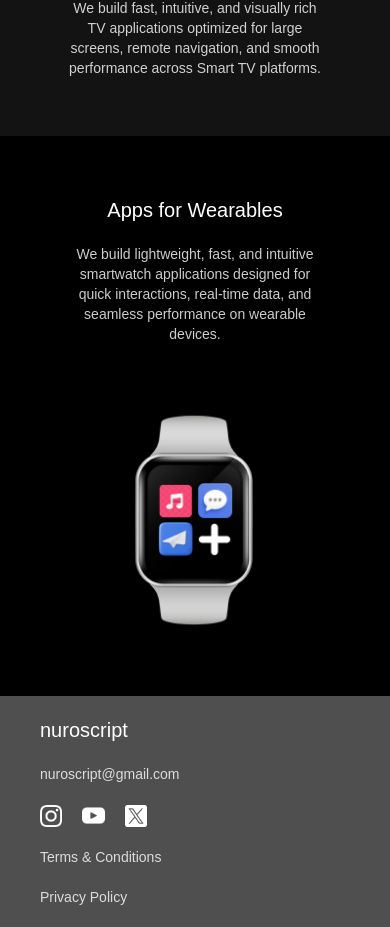
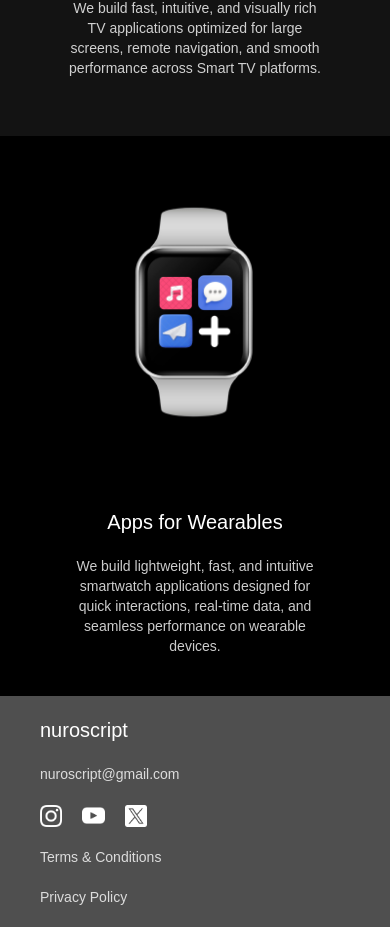
Before and after one commit to nuroscritp/nuroscript, a Next.js app: page / in a window 390 px wide. Shown: the part 3016-3943 px from the top of the page. Built offline with nearby package versions, Linux system fonts and the light colour scheme.

Commit message:
50 commit

```diff
--- a/app/page.tsx
+++ b/app/page.tsx
@@ -164,9 +164,9 @@ export default function Home() {
 
 
 
-      <div className="w-full h-[560px] lg:h-[550px] pb-5 lg:pb-0 flex flex-col lg:flex-row items-center p-5 gap-5">
+      <div className="w-full h-[560px] lg:h-[550px] pb-5 lg:pb-0 flex flex-col-reverse lg:flex-row items-center p-5 gap-5">
 
-        <div className="lg:h-full h-[30%] w-[90%] lg:w-[55%] flex flex-col items-center justify-center gap-5 mt-10 lg:mt-0">
+        <div className="lg:h-full h-[30%] w-[90%] lg:w-[55%] flex flex-col items-center justify-center gap-5 my-5 lg:my-0">
 
           <h1 className=" text-xl lg:text-2xl text-white">Apps for Wearables</h1>
           <p className="text-white/80 text-sm text-center w-[80%]">We build lightweight, fast, and intuitive smartwatch applications designed for quick interactions, real-time data, and seamless performance on wearable devices.</p>
```
